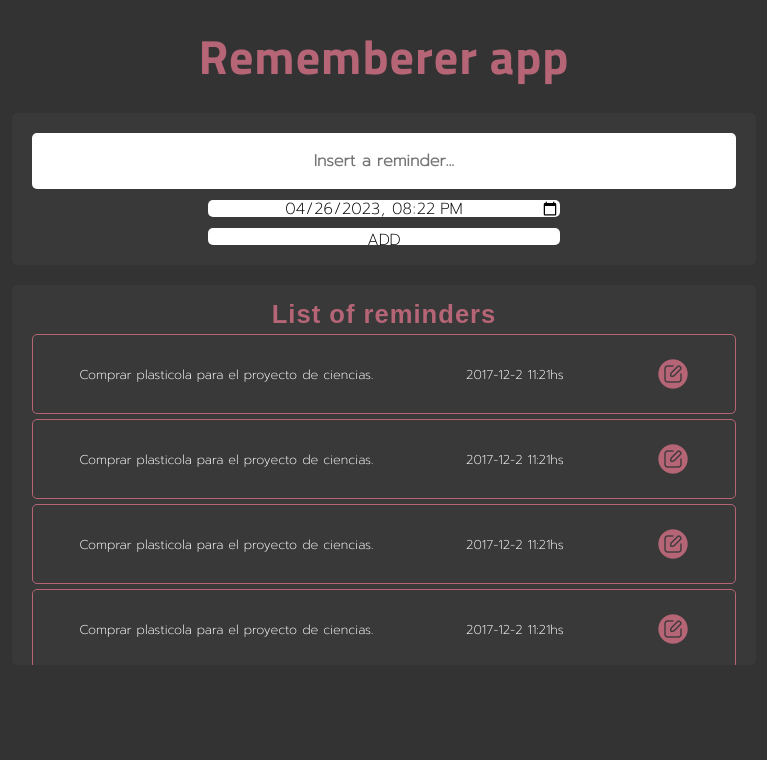
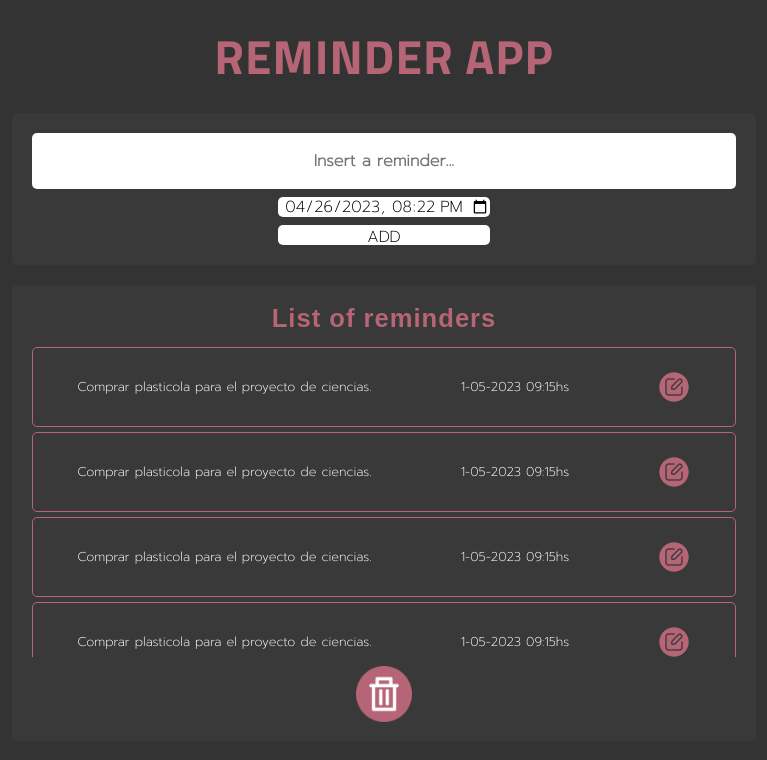
Before and after one commit to Amadodamis/Rememberer-alert, a React (Vite) app: page / in a window 1280 px wide. Shown: the top 760 px of the page, without its empty margins (256-1023 px from the left). Built offline with nearby package versions, Linux system fonts and the light colour scheme; a web font is replaced by a local one.

Commit message:
retoques front end

```diff
--- a/src/app.css
+++ b/src/app.css
@@ -14,6 +14,7 @@
     font-size: 3rem;
     font-family: var(--font1);
     letter-spacing: 1px;
+    text-transform: uppercase;
 }
 
 section {
--- a/src/components/ReminderList.jsx
+++ b/src/components/ReminderList.jsx
@@ -1,38 +1,43 @@
 import "./reminderList.css"
 import editIcon from "../img/edit.png"
-
+import deleteIcon from "../img/delete.png"
 export default function ReminderList() {
 
     let reminderModel = {
         message: "Comprar plasticola para el proyecto de ciencias.",
-        year: "2017",
-        month: "12",
-        day: "2",
-        hour: "11",
-        minute: "21",
+        year: "2023",
+        month: "05",
+        day: "1",
+        hour: "09",
+        minute: "15",
     }
 
-    let array = [reminderModel, reminderModel, reminderModel, reminderModel, reminderModel, reminderModel, reminderModel, reminderModel,]
+    let array = [reminderModel, reminderModel, reminderModel, reminderModel, reminderModel, reminderModel, reminderModel,]
+    //let array =[]
 
     return (
         <section className="box-ReminderList">
             <h2 className="title-list-reminders">
                 List of reminders
             </h2>
+            <div className='container-items'>
 
                 {array.length ?
                     array.map((reminder, i) =>
 
                         <div className="item" key={i}>
                             <p className="text-list message">{reminder.message}</p>
-                        <p className="text-list">{reminder.year}-{reminder.month}-{reminder.day} {reminder.hour}:{reminder.minute}hs</p>
+                            <p className="text-list">{reminder.day}-{reminder.month}-{reminder.year} {reminder.hour}:{reminder.minute}hs</p>
                             <img src={editIcon} alt='IconEdit.png' className='icon-edit' />
                         </div>
 
                     )
                     :
-                <p className="text-list" >No hay recordatorios</p>
+                    <p className="text-list no-reminder" >No hay recordatorios.,</p>
                 }
+            </div>
+
+            <img src={deleteIcon} alt='delete-icon' className='delete-icon' />
 
         </section>
     )
--- a/src/components/Title.jsx
+++ b/src/components/Title.jsx
@@ -3,7 +3,7 @@ import React from 'react'
 export default function Title() {
   return (
     <h2 className='Title-app'>
-        Rememberer app
+        Reminder App
     </h2>
   )
 }
--- a/src/components/newReminder.css
+++ b/src/components/newReminder.css
@@ -36,8 +36,9 @@
 
 .input-date {
     text-align: center;
-    width: 50%;
-    height: 15%;
+    min-width: 30%;
+    max-width: 50%;
+    height: 18%;
     border-radius: 5px;
     outline: none;
     border: none;
@@ -52,8 +53,9 @@
     font-weight: 500;
     border: none;
     border-radius: 5px;
-    width: 50%;
-    height: 15%;
+    min-width: 30%;
+    max-width: 50%;
+    height: 18%;
     cursor: pointer;
 }
 
--- a/src/components/reminderList.css
+++ b/src/components/reminderList.css
@@ -1,8 +1,10 @@
 .box-ReminderList {
-    height: 50%;
+    height: 60%;
     padding: 15px;
-    overflow: hidden;
-    overflow-y: scroll;
+    display: flex;
+    flex-direction: column;
+    justify-content: space-around;
+    align-items: center;
 }
 
 .title-list-reminders {
@@ -11,6 +13,15 @@
     letter-spacing: 1px;
     color: var(--scolor);
     font-size: 1.6rem;
+}
+
+
+.container-items{
+    width: 100%;
+    height: 74%;
+    overflow: hidden;
+    overflow-y: scroll;
+
 }
 
 .item {
@@ -26,7 +37,7 @@
 
 }
 
-.item:hover{
+.item:hover {
     background-color: rgb(181 101 118/50%);
 }
 
@@ -46,3 +57,14 @@
     width: 2rem;
     height: 2rem;
 }
+
+.no-reminder {
+    text-align: center;
+    margin: 20px;
+}
+
+.delete-icon {
+    width: 3.5rem;
+    height: 3.5rem;
+
+}
```
Also changed, not shown: src/img/delete.png (added). Lines whose indentation alone changed are shown as unchanged.
